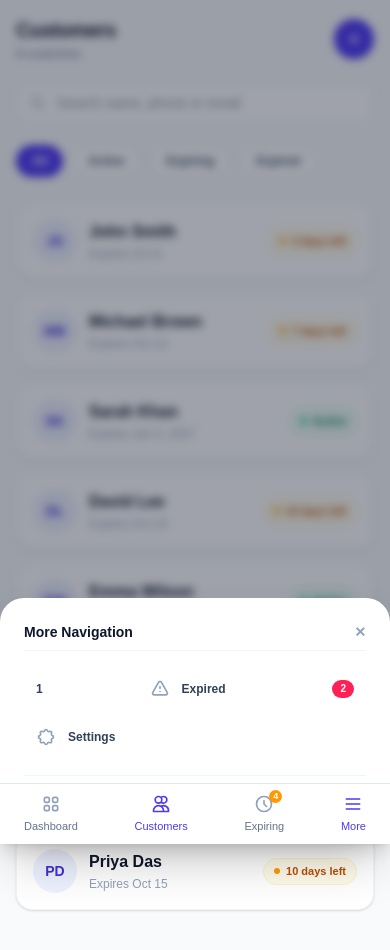
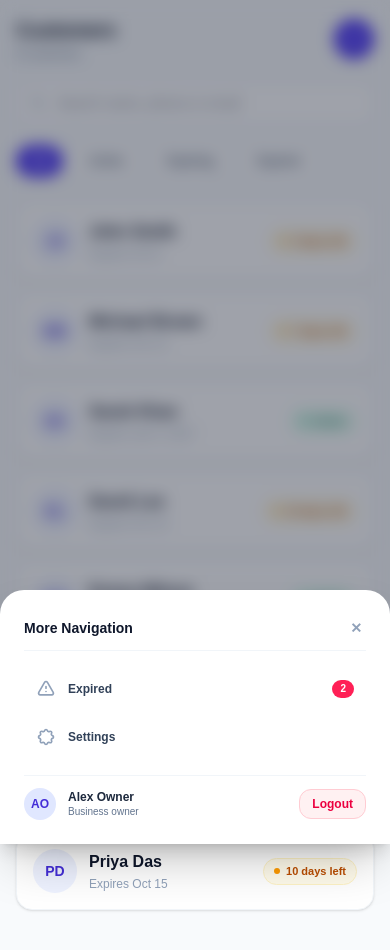
Before and after one commit to rabbihossainlhp/nigertoday, a Next.js app in the folder frontend/: page /customers in a window 390 px wide. Both pictures are taken after a click on the button "More". Shown: the top 950 px of the page. Built offline with nearby package versions, Linux system fonts and the light colour scheme.

Commit message:
fixed more button from responsive screen

```diff
--- a/frontend/src/components/layout/Sidebar.jsx
+++ b/frontend/src/components/layout/Sidebar.jsx
@@ -168,7 +168,7 @@ export default function Sidebar() {
       {/* ---------------- MOBILE BOTTOM NAVIGATION BAR ---------------- */}
       <nav className="lg:hidden fixed bottom-0 left-0 right-0 z-40 bg-white border-t border-slate-200 px-6 py-2.5 flex items-center justify-between shadow-lg">
         <Link
-          href="/"
+          href="/dashboard"
           onClick={() => setIsMoreMenuOpen(false)}
           className={`flex flex-col items-center gap-1 text-[11px] font-medium transition-colors ${
             pathname === "/dashboard" ? "text-indigo-600 font-bold" : "text-slate-500"
@@ -220,13 +220,13 @@ export default function Sidebar() {
 
       {/* ---------------- MOBILE "MORE" POPUP DRAWER ---------------- */}
       {isMoreMenuOpen && (
-        <div className="lg:hidden fixed inset-0 z-30 bg-slate-900/40 backdrop-blur-xs flex flex-col justify-end">
+        <div className="lg:hidden fixed inset-0 z-50 bg-slate-900/40 backdrop-blur-sm flex flex-col justify-end">
           <div className="bg-white rounded-t-3xl p-6 space-y-4 shadow-2xl animate-in slide-in-from-bottom duration-200">
             <div className="flex items-center justify-between pb-2 border-b border-slate-100">
               <h3 className="text-sm font-bold text-slate-900">More Navigation</h3>
               <button
                 onClick={() => setIsMoreMenuOpen(false)}
-                className="text-slate-400 hover:text-slate-600 text-sm font-bold"
+                className="text-slate-400 hover:text-slate-600 text-sm font-bold p-1"
               >
                 ✕
               </button>
@@ -237,7 +237,7 @@ export default function Sidebar() {
                 href="/expired"
                 onClick={() => setIsMoreMenuOpen(false)}
                 className="flex items-center justify-between p-3 rounded-xl hover:bg-slate-50 text-xs font-semibold text-slate-700"
-              >1
+              >
                 <div className="flex items-center gap-3">
                   <NavigationIcon name="expired" active={pathname === "/expired"} />
                   Expired
```
Also changed, not shown: 1 other file (tests, documents, lock files or other folders).
